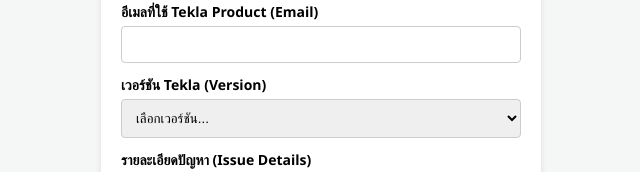
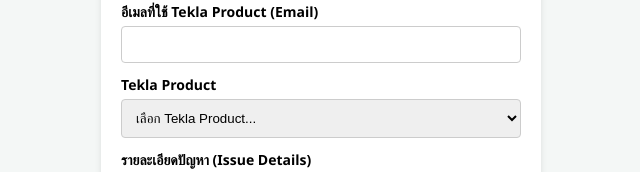
Before and after one commit to Wichai-Khankwa/tekla-support-form-line-app, a plain HTML site: page index.html in a window 1280 px wide. Shown: the part 265-437 px from the top of the page, without its empty margins (319-959 px from the left). Drawn offline with Linux system fonts and the light colour scheme.

Commit message:
Update index.html

```diff
--- a/index.html
+++ b/index.html
@@ -44,13 +44,15 @@
         <label>อีเมลที่ใช้ Tekla Product (Email)</label>
         <input type="email" id="email" required>
 
-        <label>เวอร์ชัน Tekla (Version)</label>
-        <select id="version" required>
-            <option value="" disabled selected>เลือกเวอร์ชัน...</option>
-            <option value="Tekla 2026">Tekla 2026</option>
-            <option value="Tekla 2025">Tekla 2025</option>
-            <option value="Tekla 2024">Tekla 2024</option>
-            <option value="Older">เวอร์ชันเก่ากว่า</option>
+        <label>Tekla Product</label>
+        <select id="Product" required>
+            <option value="" disabled selected>เลือก Tekla Product...</option>
+            <option value="Tekla Structural Designer">Tekla Structural Designer</option>
+            <option value="Tekla Tedds">Tekla Tedds</option>
+            <option value="Tekla Structures">Tekla Structures</option>
+            <option value="Trimble Connect">Trimble Connect</option>
+            <option value="Tekla PowerFab">Tekla PowerFab</option>
+            <option value="Other Products">Other Products โปรดระบุในช่อง Issue Details </option>
         </select>
 
         <label>รายละเอียดปัญหา (Issue Details)</label>
```
